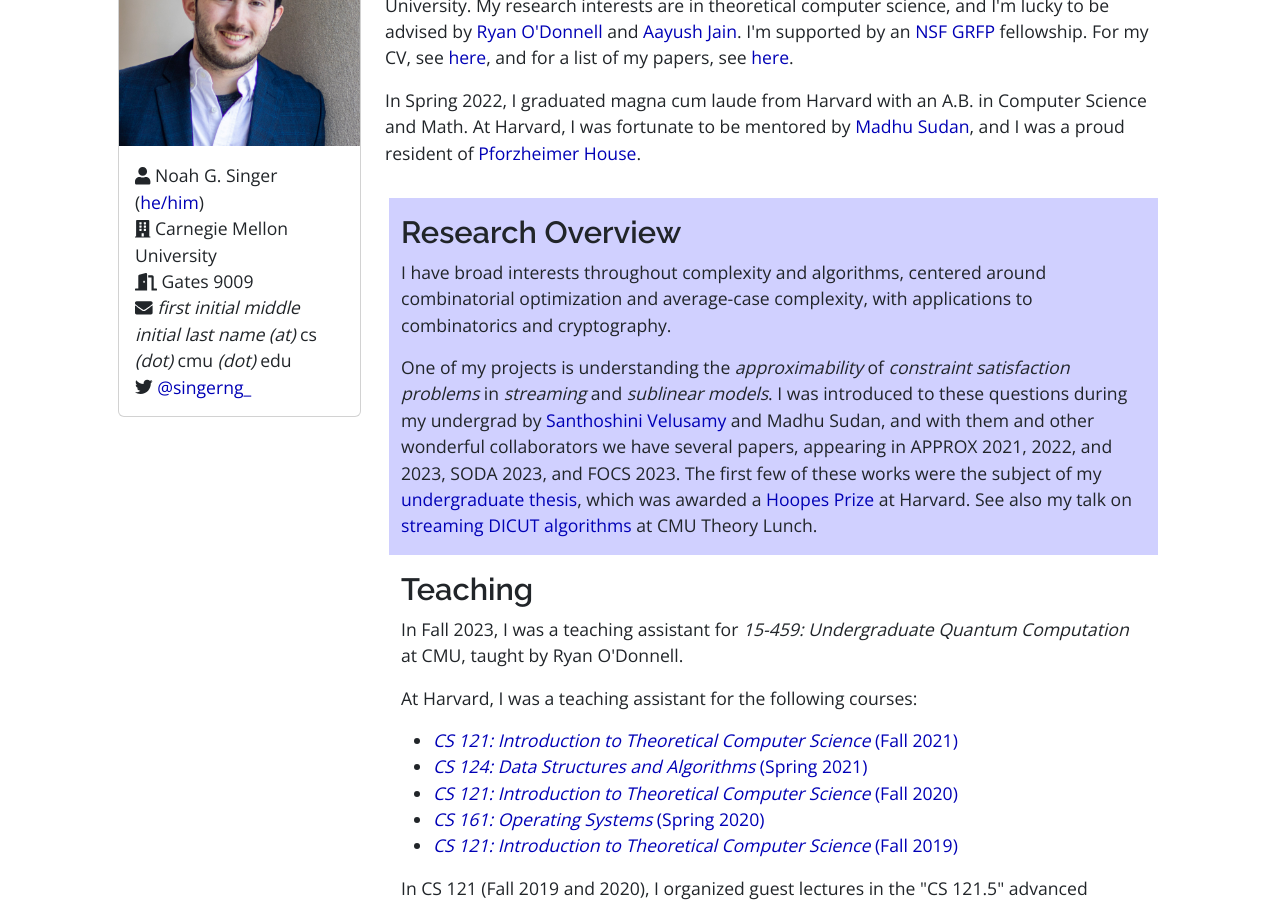
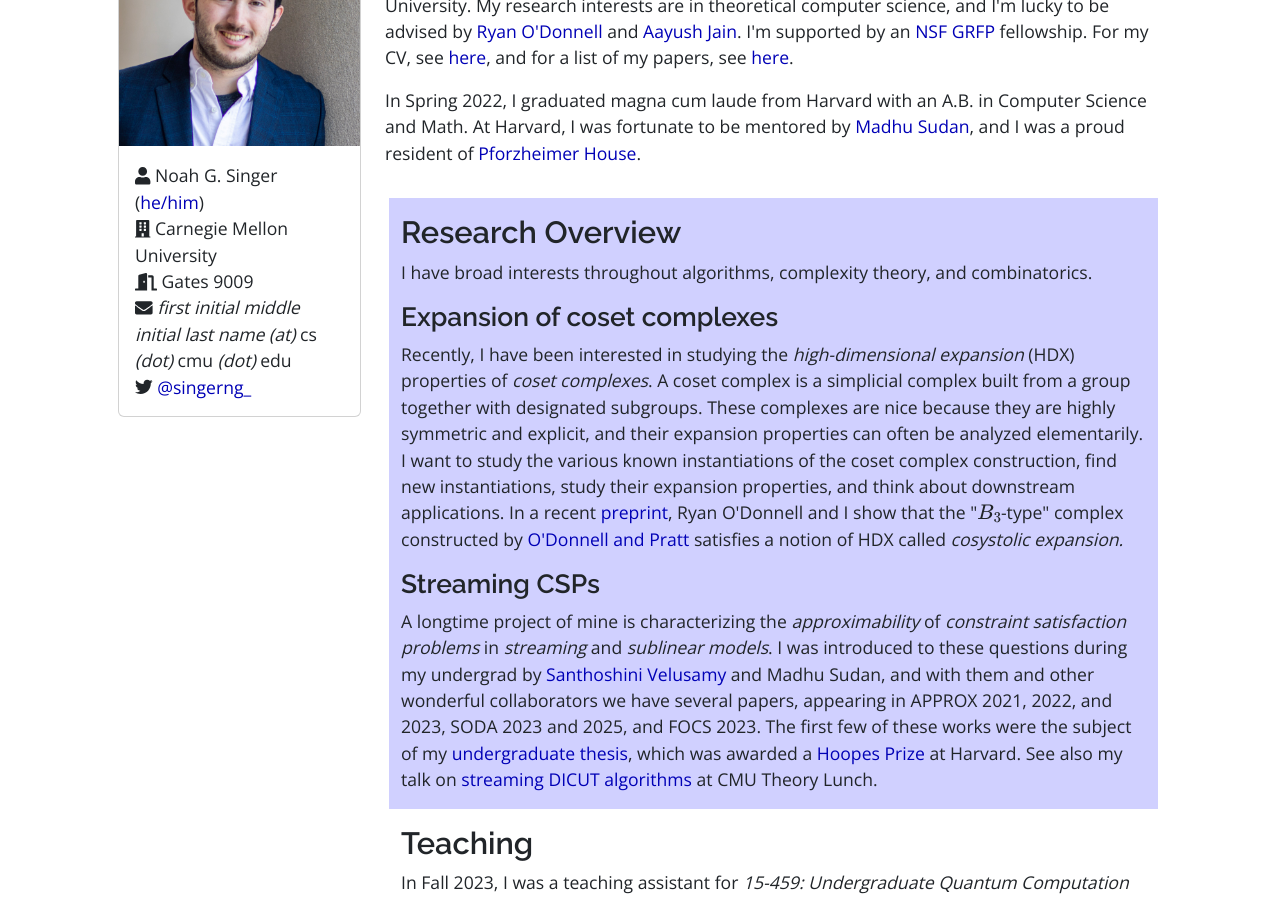
Before and after one commit to singerng/noahsinger.org, a Jekyll site: the page built from index/index.html, in a window 1280 px wide and 900 px high, scrolled down 202 px. Built offline with Jekyll 4.4.1, drawn with Linux system fonts in a browser that asks for light colours; nearby versions of some CDN libraries.

Commit message:
updated information on homepage

```diff
--- a/index/index.html
+++ b/index/index.html
@@ -22,18 +22,40 @@
 
   <div class="col-md-9 mb-4">
     <h1>About Me</h1>
-    <p>I'm a third-year Ph.D. student in the Computer Science Department at Carnegie Mellon University. My research interests are in theoretical computer science, and I'm lucky to be advised by <a href="http://www.cs.cmu.edu/~odonnell/">Ryan O'Donnell</a> and <a href="https://sites.google.com/view/aayushjain/home">Aayush Jain</a>. I'm supported by an <a href="https://www.nsfgrfp.org">NSF GRFP</a> fellowship. For my CV, see <a href="/index/cv.pdf">here</a>, and for a list of my papers, see <a href="/papers">here</a>.</p>
+    <p>I'm a third-year Ph.D. student in the Computer Science Department at Carnegie Mellon University. My research interests are in theoretical
+      computer science, and I'm lucky to be advised by <a href="http://www.cs.cmu.edu/~odonnell/">Ryan O'Donnell</a> and
+      <a href="https://sites.google.com/view/aayushjain/home">Aayush Jain</a>. I'm supported by an <a href="https://www.nsfgrfp.org">NSF GRFP</a>
+      fellowship. For my CV, see <a href="/index/cv.pdf">here</a>, and for a list of my papers, see <a href="/papers">here</a>.</p>
 
-    <p>In Spring 2022, I graduated magna cum laude from Harvard with an A.B. in Computer Science and Math. At Harvard, I was fortunate to be mentored by <a href="https://madhu.seas.harvard.edu">Madhu Sudan</a>, and I was a proud resident of <a href="https://pfoho.harvard.edu">Pforzheimer House</a>.</p>
+    <p>In Spring 2022, I graduated magna cum laude from Harvard with an A.B. in Computer Science and Math. At Harvard, I was fortunate to
+      be mentored by <a href="https://madhu.seas.harvard.edu">Madhu Sudan</a>, and I was a proud resident of <a href="https://pfoho.harvard.edu">Pforzheimer House</a>.</p>
 
     <div class="p-3">
       <div class="row section pt-3">
         <div class="col">
           <h3>Research Overview</h3>
 
-          <p>I have broad interests throughout complexity and algorithms, centered around combinatorial optimization and average-case complexity, with applications to combinatorics and cryptography.</p>
+          <p>I have broad interests throughout algorithms, complexity theory, and combinatorics.</p>
 
-          <p>One of my projects is understanding the <em>approximability</em> of <em>constraint satisfaction problems</em> in <em>streaming</em> and <em>sublinear models</em>. I was introduced to these questions during my undergrad by <a href="https://sites.google.com/view/santhoshinivelusamy">Santhoshini Velusamy</a> and Madhu Sudan, and with them and other wonderful collaborators we have several papers, appearing in APPROX 2021, 2022, and 2023, SODA 2023, and FOCS 2023. The first few of these works were the subject of my <a href="https://dash.harvard.edu/handle/1/37371750">undergraduate thesis</a>, which was awarded a <a href="https://prizes.fas.harvard.edu/hoopes-prize">Hoopes Prize</a> at Harvard. See also my talk on <a href="https://youtu.be/pOXRMNNBO3c">streaming DICUT algorithms</a> at CMU Theory Lunch.</p>
+          <h4>Expansion of coset complexes</h4>
+
+          <p>Recently, I have been interested in studying the <em>high-dimensional expansion</em> (HDX) properties of <em>coset complexes</em>.
+            A coset complex is a simplicial complex built from a group together with designated subgroups. These complexes are nice because
+            they are highly symmetric and explicit, and their expansion properties can often be analyzed elementarily. I want to study
+            the various known instantiations of the coset complex construction, find new instantiations, study their expansion properties, and think about
+            downstream applications. In a recent <a href="https://arxiv.org/abs/2411.05916">preprint</a>, Ryan O'Donnell and I show that
+            the "\(B_3\)-type" complex constructed by <a href="https://arxiv.org/abs/2203.03705">O'Donnell and Pratt</a> satisfies
+            a notion of HDX called <em>cosystolic expansion.</em></p>
+
+          <h4>Streaming CSPs</h4>
+
+          <p>A longtime project of mine is characterizing the <em>approximability</em> of <em>constraint satisfaction problems</em> in
+            <em>streaming</em> and <em>sublinear models</em>. I was introduced to these questions during my undergrad by
+            <a href="https://sites.google.com/view/santhoshinivelusamy">Santhoshini Velusamy</a> and Madhu Sudan, and with them
+            and other wonderful collaborators we have several papers, appearing in APPROX 2021, 2022, and 2023, SODA 2023 and 2025, and FOCS 2023.
+            The first few of these works were the subject of my <a href="https://dash.harvard.edu/handle/1/37371750">undergraduate thesis</a>,
+            which was awarded a <a href="https://prizes.fas.harvard.edu/hoopes-prize">Hoopes Prize</a> at Harvard. See also my talk on
+            <a href="https://youtu.be/pOXRMNNBO3c">streaming DICUT algorithms</a> at CMU Theory Lunch.</p>
         </div>
       </div>
 
```
